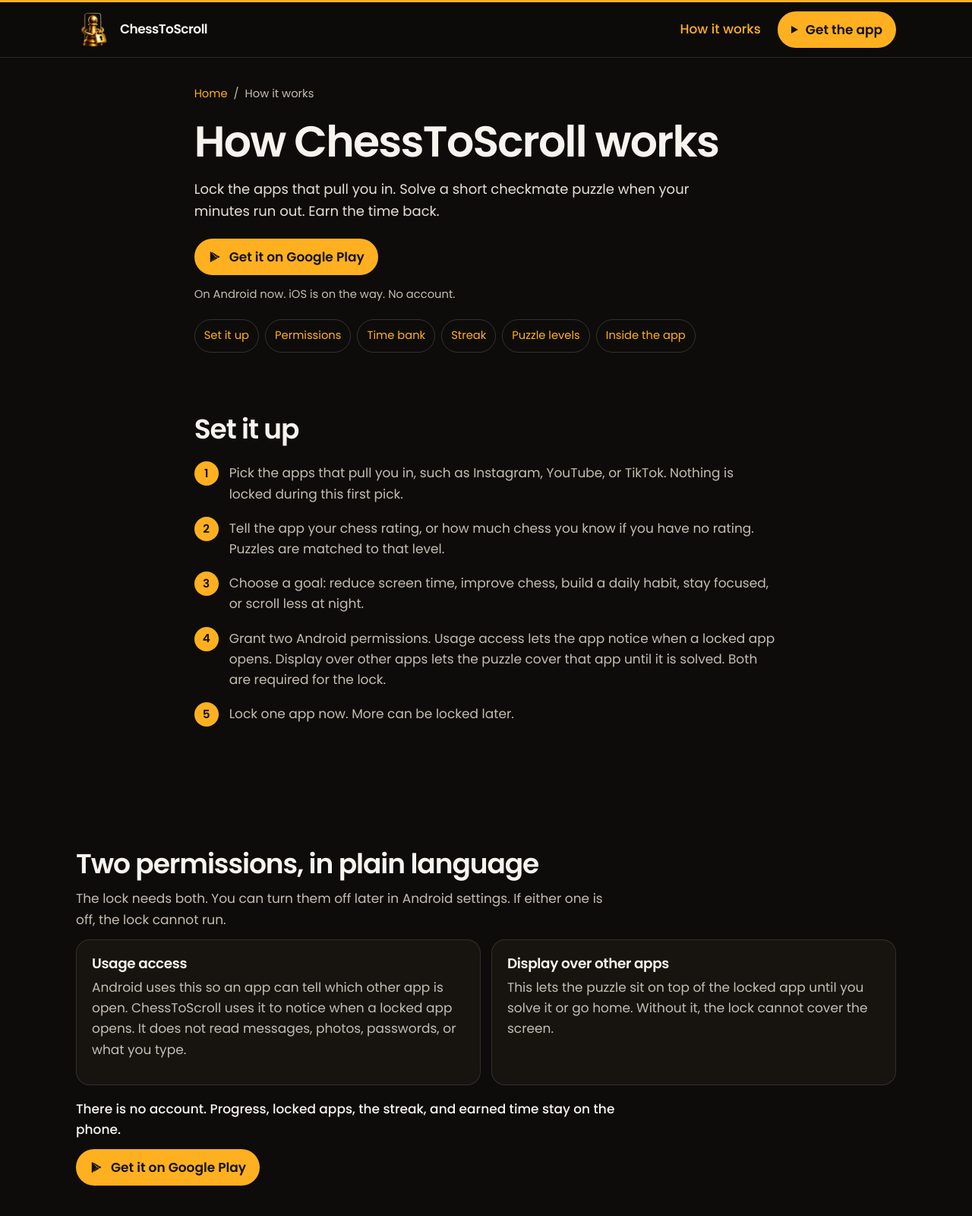
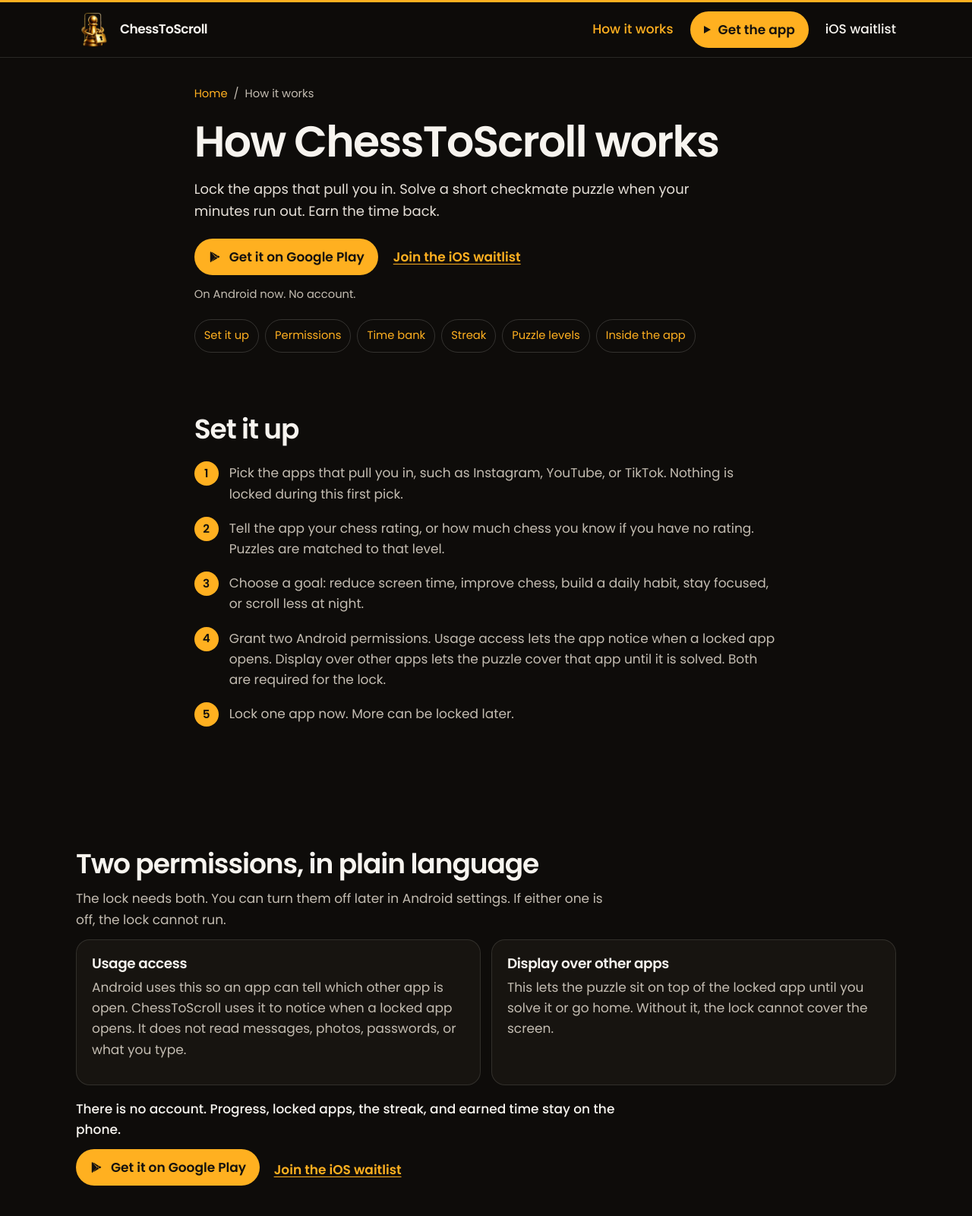
Before and after one commit to hussainint/chesstoscroll-website, a plain HTML site: page how-it-works.html in a window 1280 px wide. Shown: the top 1600 px of the page at 76% size. Drawn offline with Linux system fonts and the light colour scheme.

Commit message:
cta update

```diff
--- a/how-it-works.html
+++ b/how-it-works.html
@@ -102,6 +102,7 @@
       <nav class="nav" id="site-nav" aria-label="Primary">
         <a href="how-it-works.html" aria-current="page">How it works</a>
         <a class="btn" href="https://play.google.com/store/apps/details?id=com.hintapp.chesslock" target="_blank" rel="noopener noreferrer"><span class="play" aria-hidden="true"></span>Get the app</a>
+        <a href="https://tally.so/r/zx6x1Z" target="_blank" rel="noopener noreferrer">iOS waitlist</a>
       </nav>
     </div>
   </header>
@@ -120,8 +121,9 @@
             <svg class="icon" viewBox="0 0 24 24" width="18" height="18" aria-hidden="true"><path fill="currentColor" d="M4.4 2.6c-.5.4-.7 1.1-.7 1.9v15c0 .8.2 1.5.7 1.9l.1.1 8.8-8.8v-.2L4.5 2.5l-.1.1zm9.6 9.1 2.6 2.6-9.1 5.2c-.6.4-1.2.3-1.5-.1l8-7.7zm2.6-2.6L14 11.7 6 4.1c.3-.4.9-.5 1.5-.1l8.1 5.1zm.8.5 2.3 1.3c.8.5.8 1.2 0 1.7l-2.3 1.3-2.8-2.8 2.8-1.5z"/></svg>
             Get it on Google Play
           </a>
+          <a class="text-link" href="https://tally.so/r/zx6x1Z" target="_blank" rel="noopener noreferrer">Join the iOS waitlist</a>
         </div>
-        <p class="fine">On Android now. iOS is on the way. No account.</p>
+        <p class="fine">On Android now. No account.</p>
         <nav class="onpage" aria-label="On this page">
           <a href="#setup">Set it up</a>
           <a href="#permissions">Permissions</a>
@@ -182,7 +184,8 @@
           <p><a class="btn" href="https://play.google.com/store/apps/details?id=com.hintapp.chesslock" target="_blank" rel="noopener noreferrer">
             <svg class="icon" viewBox="0 0 24 24" width="18" height="18" aria-hidden="true"><path fill="currentColor" d="M4.4 2.6c-.5.4-.7 1.1-.7 1.9v15c0 .8.2 1.5.7 1.9l.1.1 8.8-8.8v-.2L4.5 2.5l-.1.1zm9.6 9.1 2.6 2.6-9.1 5.2c-.6.4-1.2.3-1.5-.1l8-7.7zm2.6-2.6L14 11.7 6 4.1c.3-.4.9-.5 1.5-.1l8.1 5.1zm.8.5 2.3 1.3c.8.5.8 1.2 0 1.7l-2.3 1.3-2.8-2.8 2.8-1.5z"/></svg>
             Get it on Google Play
-          </a></p>
+          </a>
+          <a class="text-link" href="https://tally.so/r/zx6x1Z" target="_blank" rel="noopener noreferrer">Join the iOS waitlist</a></p>
         </div>
       </div>
     </section>
@@ -327,6 +330,7 @@
           <svg class="icon" viewBox="0 0 24 24" width="18" height="18" aria-hidden="true"><path fill="currentColor" d="M4.4 2.6c-.5.4-.7 1.1-.7 1.9v15c0 .8.2 1.5.7 1.9l.1.1 8.8-8.8v-.2L4.5 2.5l-.1.1zm9.6 9.1 2.6 2.6-9.1 5.2c-.6.4-1.2.3-1.5-.1l8-7.7zm2.6-2.6L14 11.7 6 4.1c.3-.4.9-.5 1.5-.1l8.1 5.1zm.8.5 2.3 1.3c.8.5.8 1.2 0 1.7l-2.3 1.3-2.8-2.8 2.8-1.5z"/></svg>
           Get it on Google Play
         </a>
+        <p><a class="text-link" href="https://tally.so/r/zx6x1Z" target="_blank" rel="noopener noreferrer">Join the iOS waitlist</a></p>
         <p class="fine">Questions: <a href="mailto:chesstoscroll@gmail.com">chesstoscroll@gmail.com</a></p>
       </div>
     </section>
@@ -354,6 +358,7 @@
         <p class="foot-label">Support</p>
         <address><a href="mailto:chesstoscroll@gmail.com">chesstoscroll@gmail.com</a></address>
         <p><a class="text-link" href="https://play.google.com/store/apps/details?id=com.hintapp.chesslock" target="_blank" rel="noopener noreferrer">Get it on Google Play</a></p>
+        <p><a class="text-link" href="https://tally.so/r/zx6x1Z" target="_blank" rel="noopener noreferrer">Join the iOS waitlist</a></p>
       </div>
     </div>
     <div class="wrap legal-line">
--- a/styles.css
+++ b/styles.css
@@ -665,6 +665,10 @@ a {
 .cta-band a.btn {
   color: var(--ink);
   text-decoration: none;
+}
+
+p a.btn + a.text-link {
+  margin-left: 14px;
 }
 
 .table-wrap {
```
Also changed, not shown: index.html (+2 -7 lines), privacy.html (+2 -0 lines), terms.html (+2 -0 lines).
